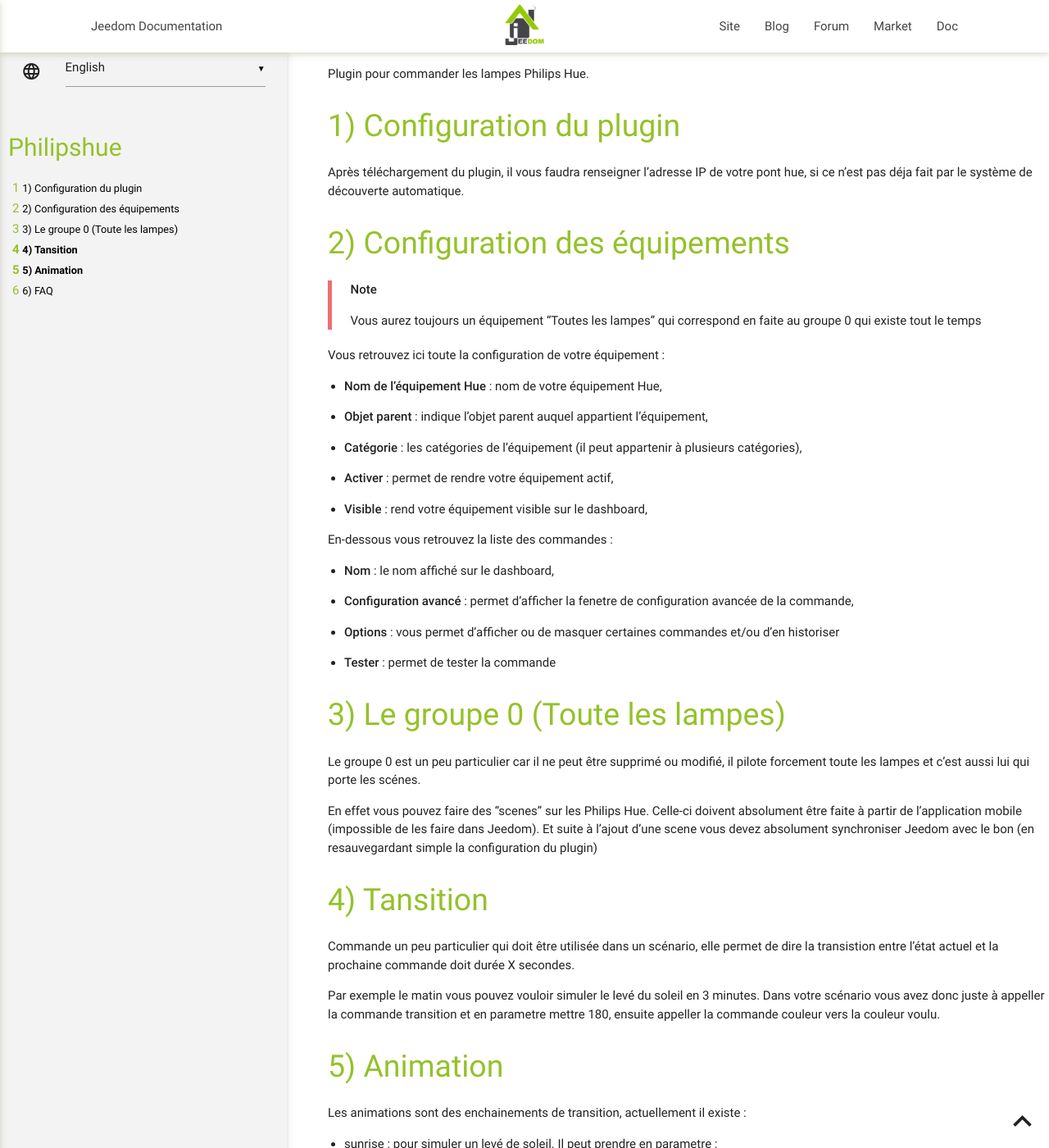
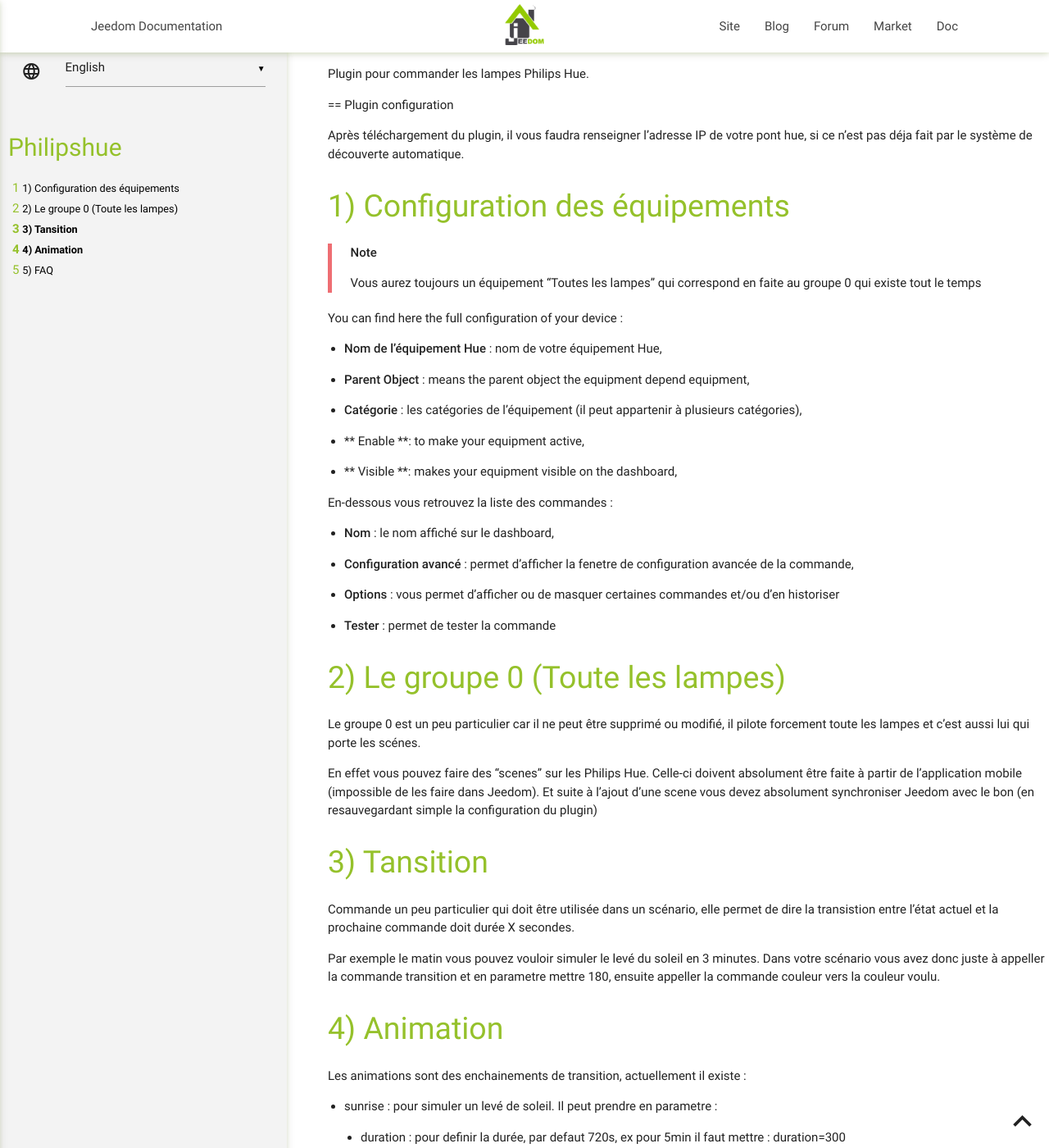
Before and after one commit to jeedom/plugin-philipsHue, a Jekyll site: the page built from docs/en_US/index.md, in a window 1280 px wide and 1400 px high. Shown: the whole window at 82% size. Built offline with Jekyll 4.4.1, drawn with Linux system fonts in a browser that asks for light colours; our own code applies the rules of GitHub Pages for plain Markdown files.

Commit message:
[ROBOT] Action all

```diff
--- a/core/i18n/id_ID.json
+++ b/core/i18n/id_ID.json
@@ -15,13 +15,13 @@
         "Catégorie": "Kategori",
         "Activer": "Mengaktifkan",
         "Visible": "Terlihat",
-        "Adresse IP": "Adresse IP",
+        "Adresse IP": "IP Address",
         "Synchroniser avec le Bridge": "Synchroniser avec le Bridge",
         "Device": "Device",
         " Ajouter une commande philipsHue": "Ajouter une commande philipsHue",
         "Nom": "Nama",
         "Type": "Jenis",
-        "Parametre(s)": "Parametre(s)",
+        "Parametre(s)": "Parameter (s)",
         "Supprimer": "Menghapus",
         "Sauvegarder": "Menyimpan",
         "Nom de l'équipement Philips Hue": "Nom de l'équipement Philips Hue",
@@ -52,7 +52,7 @@
         "Arc en ciel On": "Arc en ciel On",
         "Arc en ciel Off": "Arc en ciel Off",
         "Etat Arc en ciel": "Etat Arc en ciel",
-        "Rafraîchir": "Rafraîchir"
+        "Rafraîchir": "dingin"
     },
     "plugins/philipsHue/plugin_info/configuration.php": {
         "IP du bridge": "IP du bridge",
--- a/docs/en_US/index.md
+++ b/docs/en_US/index.md
@@ -1,7 +1,6 @@
 Plugin pour commander les lampes Philips Hue.
 
-Configuration du plugin
-=======================
+== Plugin configuration
 
 Après téléchargement du plugin, il vous faudra renseigner l’adresse IP
 de votre pont hue, si ce n’est pas déja fait par le système de
@@ -15,19 +14,19 @@ Configuration des équipements
 > Vous aurez toujours un équipement "Toutes les lampes" qui correspond
 > en faite au groupe 0 qui existe tout le temps
 
-Vous retrouvez ici toute la configuration de votre équipement :
+You can find here the full configuration of your device :
 
 -   **Nom de l’équipement Hue** : nom de votre équipement Hue,
 
--   **Objet parent** : indique l’objet parent auquel appartient
-    l’équipement,
+-   **Parent Object** : means the parent object the equipment depend
+    equipment,
 
 -   **Catégorie** : les catégories de l’équipement (il peut appartenir à
     plusieurs catégories),
 
--   **Activer** : permet de rendre votre équipement actif,
+-   ** Enable **: to make your equipment active,
 
--   **Visible** : rend votre équipement visible sur le dashboard,
+-   ** Visible **: makes your equipment visible on the dashboard,
 
 En-dessous vous retrouvez la liste des commandes :
 
@@ -92,7 +91,7 @@ J’ai l’impression qu’il y a un décalage sur certaine couleur entre ce que
 :   Il semble que la grille de couleur des ampoules aient un offset,
     nous cherchons comment corriger
 
-<!-- -->
+<! - ->
 
 Quelle est la fréquence de rafraîchissement ?
 
```
Also changed, not shown: docs/de_DE/index.md (+1 -1 lines), docs/es_ES/index.md (+2 -2 lines).
